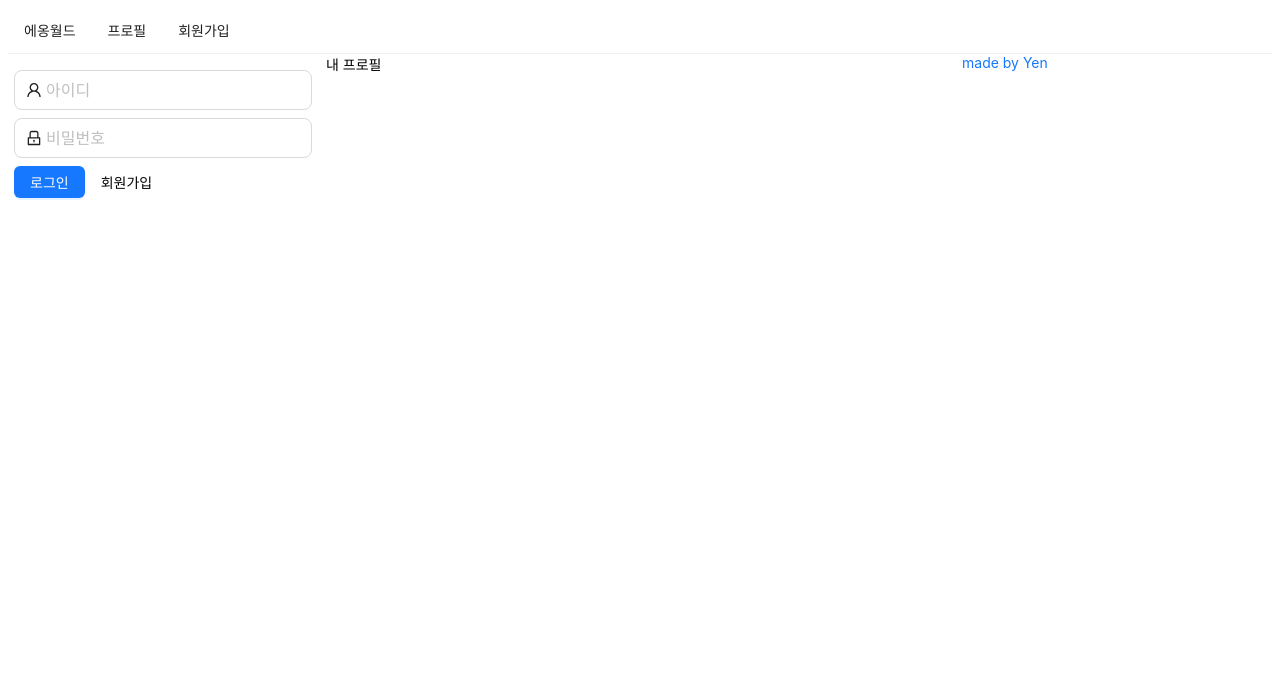
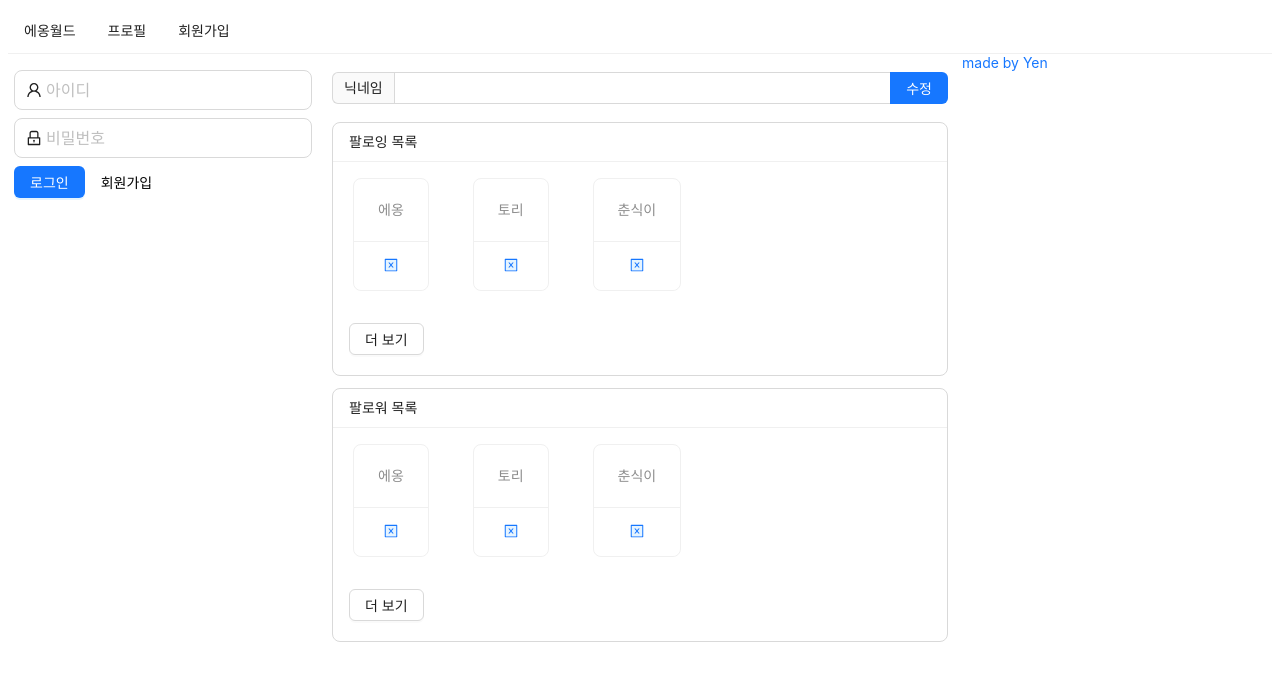
Before and after one commit to yen001004/yeworld, a Next.js app in the folder react-yeworld-front/: page /profile in a window 1280 px wide. Shown: the top 680 px of the page. Built offline with nearby package versions, Linux system fonts and the light colour scheme.

Commit message:
feat: Profile page

```diff
--- a/react-yeworld-front/components/AppLayout.js
+++ b/react-yeworld-front/components/AppLayout.js
@@ -52,7 +52,7 @@
           <a
             href="https://ye-ong.notion.site/f074983731244134851bbced4b18d1bf"
             target="_blank"
-            rel="noreferrer nooper"
+            rel="noreferrer noopener"
           >
             made by Yen
           </a>
--- /dev/null
+++ b/react-yeworld-front/components/FollowList.js
@@ -0,0 +1,50 @@
+import React from "react";
+import { Button, Card, List } from "antd";
+import styled from "styled-components";
+import { CloseSquareTwoTone } from "@ant-design/icons";
+import PropTypes from "prop-types";
+
+const FollowList = ({ header, data }) => {
+  return (
+    <ListWrap
+      grid={{ gutter: 4, xs: 2, md: 3 }}
+      size="small"
+      header={<div>{header}</div>}
+      loadMore={
+        <div>
+          <ButtonMore>더 보기</ButtonMore>
+        </div>
+      }
+      bordered
+      dataSource={data}
+      renderItem={(item) => (
+        <List.Item>
+          <Card actions={[<CloseSquareTwoTone key="stop" />]}>
+            <Card.Meta description={item.nickname} />
+          </Card>
+        </List.Item>
+      )}
+    />
+  );
+};
+
+const ListWrap = styled(List)`
+  margin: 12px 6px;
+
+  .ant-list-item:last-child {
+    padding: 16px 20px;
+  }
+`;
+
+const ButtonMore = styled(Button)`
+  margin: 0 16px;
+  margin-bottom: 20px;
+  text-align: center;
+`;
+
+FollowList.propTypes = {
+  header: PropTypes.string.isRequired,
+  data: PropTypes.array.isRequired,
+};
+
+export default FollowList;
--- /dev/null
+++ b/react-yeworld-front/components/NicknameEditForm.js
@@ -0,0 +1,18 @@
+import React from "react";
+import { Form, Input } from "antd";
+import styled from "styled-components";
+
+const NicknameEditForm = () => {
+  return (
+    <FormWrap>
+      <Input.Search addonBefore="닉네임" enterButton="수정" />
+    </FormWrap>
+  );
+};
+
+const FormWrap = styled(Form)`
+  margin: 12px 6px;
+  padding: 6px 0;
+`;
+
+export default NicknameEditForm;
--- a/react-yeworld-front/pages/profile.js
+++ b/react-yeworld-front/pages/profile.js
@@ -1,10 +1,24 @@
 import React from "react";
 import AppLayout from "../components/AppLayout";
+import FollowList from "../components/FollowList";
+import NicknameEditForm from "../components/NicknameEditForm";
 
 const Profile = () => {
+  const followerList = [
+    { nickname: "에옹" },
+    { nickname: "토리" },
+    { nickname: "춘식이" },
+  ];
+  const followingList = [
+    { nickname: "에옹" },
+    { nickname: "토리" },
+    { nickname: "춘식이" },
+  ];
   return (
     <AppLayout>
-      <div>내 프로필</div>
+      <NicknameEditForm />
+      <FollowList header="팔로잉 목록" data={followingList} />
+      <FollowList header="팔로워 목록" data={followerList} />
     </AppLayout>
   );
 };
```
